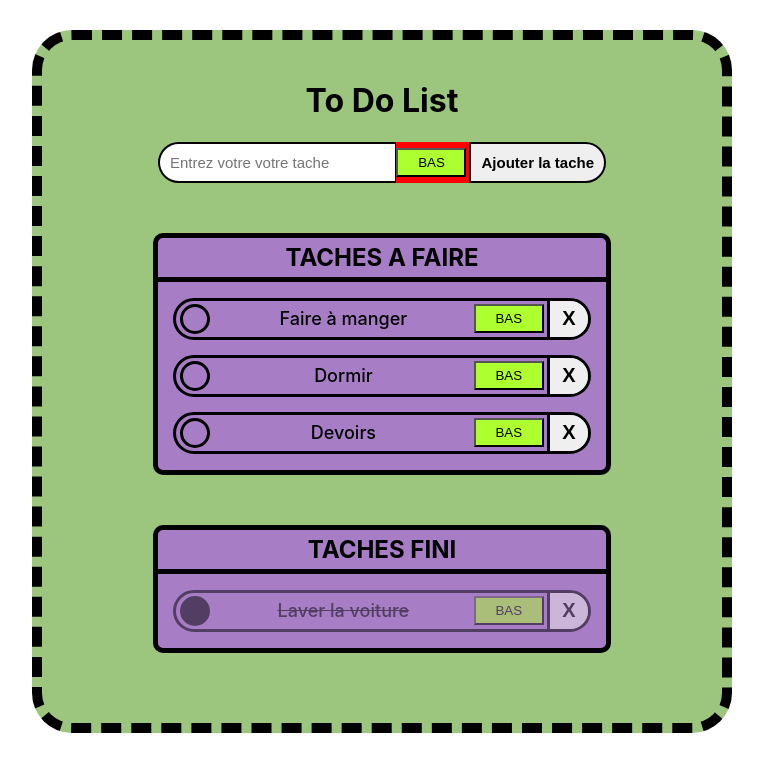
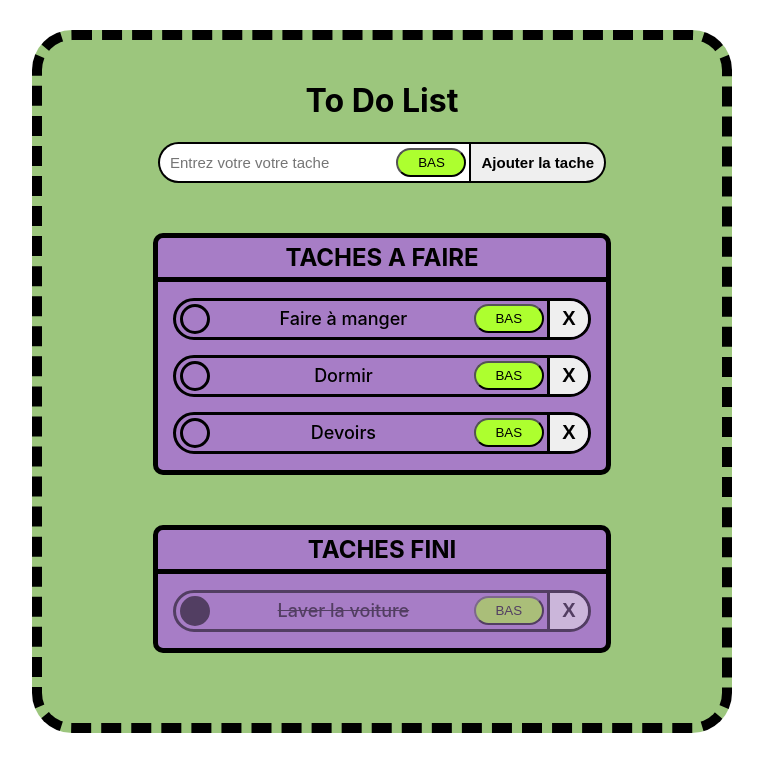
Before and after one commit to maxilaf/todolist-react, a React (Create React App) app: page / in a window 1280 px wide. Shown: the top 772 px of the page, without its empty margins (258-1021 px from the left). Built offline with nearby package versions, Linux system fonts and the light colour scheme.

Commit message:
dev nv d'importance termine : qlq bug

```diff
--- a/src/App.css
+++ b/src/App.css
@@ -124,7 +124,7 @@ label {
     padding-left: 10px;
     font-size: 15px;
     border: 2px solid black;
-    border-right: 1px solid black;
+    border-right: 0px solid black;
     border-radius: 100px 0 0 100px;
     display: flex;
     flex: 1;
@@ -141,10 +141,12 @@ label {
 
 
 .containerStatus {
-    background-color: red;
+    background-color: #FFFF;
     display: flex;
     flex-direction: column;
     justify-content: center;
+    border-top: 2px solid black;
+    border-bottom: 2px solid black;
 }
 
 
@@ -153,6 +155,7 @@ label {
     padding: 5px;
     text-align: center;
     margin-right: 3px;
+    border-radius: 100px;
 }
 
 .containerStatusButton {
```
